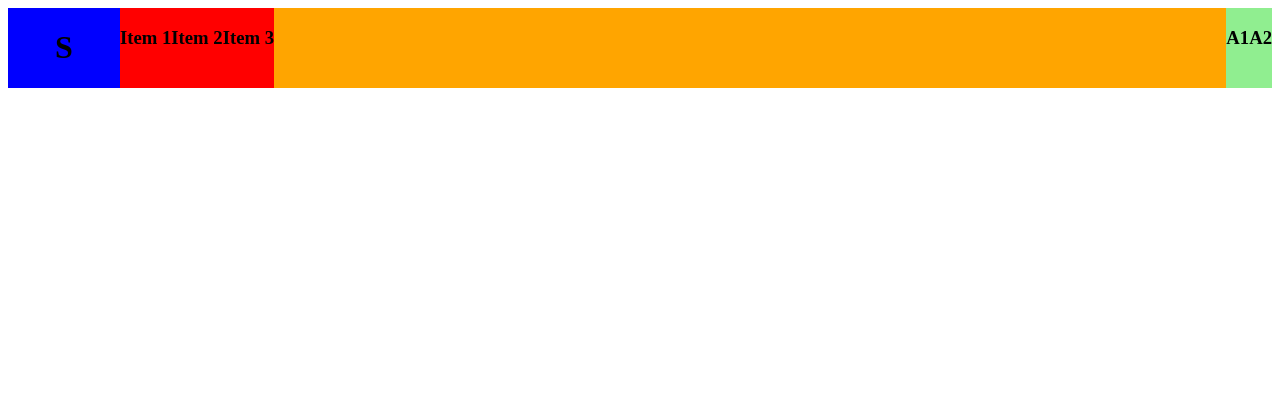
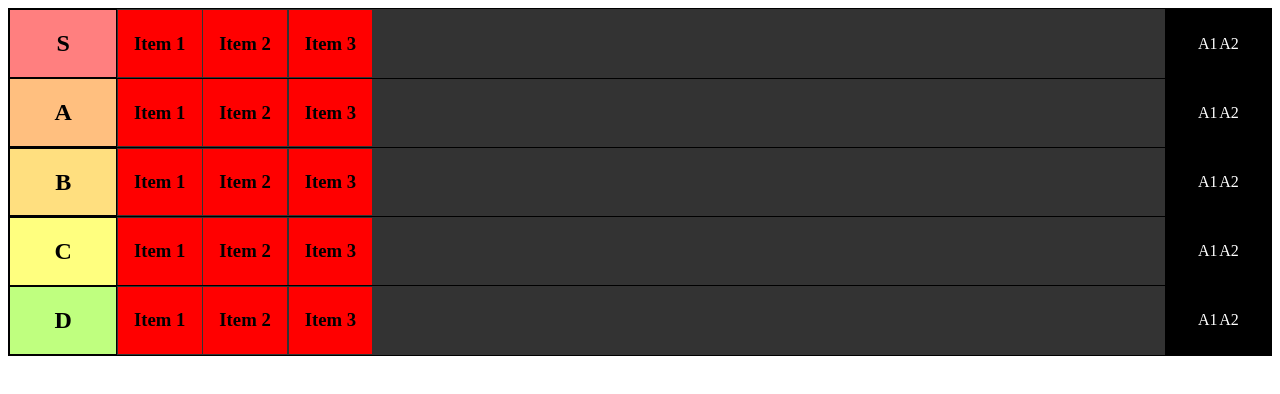
Before and after one commit to vincitaylaran/tier-list, a React (Create React App) app: page / in a window 1280 px wide. Shown: the top 394 px of the page. Built offline with nearby package versions, Linux system fonts and the light colour scheme.

Commit message:
create state for App, decouple and create file for Item, minor styling

```diff
--- a/src/App.js
+++ b/src/App.js
@@ -1,11 +1,19 @@
-import React from "react";
+import React, { Component } from "react";
+
+import { initialData as data } from "./initial-data";
 
 import TierList from "./components/TierList";
 
-export default () => {
-  return (
-    <div>
-      <TierList />
-    </div>
-  );
-};
+class App extends Component {
+  state = { rows: data.rows, items: data.items };
+
+  render() {
+    return (
+      <div>
+        <TierList rows={this.state.rows} />
+      </div>
+    );
+  }
+}
+
+export default App;
--- /dev/null
+++ b/src/components/Item.js
@@ -0,0 +1,25 @@
+import React, { Component } from "react";
+import styled from "styled-components";
+
+const Container = styled.div`
+  background-color: red;
+  width: 8%;
+
+  display: flex;
+  justify-content: center;
+  align-items: center;
+
+  margin: 0.05rem;
+`;
+
+class Item extends Component {
+  render() {
+    return (
+      <Container>
+        <h3>{this.props.value}</h3>
+      </Container>
+    );
+  }
+}
+
+export default Item;
--- a/src/components/TierList.js
+++ b/src/components/TierList.js
@@ -1,71 +1,77 @@
 import React, { Component } from "react";
 import styled from "styled-components";
 
+import Item from "./Item";
+
 const Container = styled.div`
-  display: flex;
-  flex-direction: row;
+  background-color: black;
+  padding: 0.04rem;
 `;
 
 const Row = styled.div`
   width: 100%;
-  background-color: lightgrey;
+  background-color: black;
 
   display: flex;
+  flex-direction: row;
+
+  margin: 0.05rem;
 `;
 
 const Value = styled.div`
-  background-color: blue;
+  background-color: ${(props) => (props.color ? props.color : "#FFF")};
   width: 9%;
 
   display: flex;
   justify-content: center;
+
+  margin: 0.05rem;
 `;
 
 const Items = styled.div`
   display: flex;
-  background-color: orange;
+  background-color: ${(props) => (props.color ? props.color : "#333")};
   width: 89%;
-`;
-
-const Item = styled.div`
-  background-color: red;
 `;
 
 const Actions = styled.div`
   display: flex;
-  background-color: lightgreen;
+  background-color: black;
+  width: 9%;
+  justify-content: center;
+  margin: 0.05rem;
+  color: white;
 `;
 
-const Action = styled.div``;
+const Action = styled.div`
+  display: flex;
+  justify-content: center;
+  align-items: center;
+  margin: 0.05rem;
+`;
 
 class TierList extends Component {
   render() {
     return (
       <Container>
-        <Row>
-          <Value>
-            <h1>S</h1>
-          </Value>
-          <Items>
-            <Item>
-              <h3>Item 1</h3>
-            </Item>
-            <Item>
-              <h3>Item 2</h3>
-            </Item>
-            <Item>
-              <h3>Item 3</h3>
-            </Item>
-          </Items>
-          <Actions>
-            <Action>
-              <h3>A1</h3>
-            </Action>
-            <Action>
-              <h3>A2</h3>
-            </Action>
-          </Actions>
-        </Row>
+        {this.props.rows.map((row, index) => {
+          return (
+            <Row key={index}>
+              <Value color={row.tierColor}>
+                <h2>{row.tier}</h2>
+              </Value>
+              <Items color={row.itemsContainerColor}>
+                <Item value="Item 1" />
+                <Item value="Item 2" />
+                <Item value="Item 3" />
+              </Items>
+              <Actions>
+                <Action>A1</Action>
+                <Action>A2</Action>
+              </Actions>
+            </Row>
+          );
+        })}
       </Container>
     );
   }
--- /dev/null
+++ b/src/initial-data.js
@@ -0,0 +1,51 @@
+export const initialData = {
+  rows: [
+    {
+      id: 1,
+      tier: "S",
+      items: [],
+      itemsContainerColor: "#333",
+      tierColor: "rgb(255, 127, 127)",
+    },
+    {
+      id: 2,
+      tier: "A",
+      items: [],
+      itemsContainerColor: "#333",
+      tierColor: "rgb(255, 191, 127)",
+    },
+    {
+      id: 3,
+      tier: "B",
+      items: [],
+      itemsContainerColor: "#333",
+      tierColor: "rgb(255, 223, 127)",
+    },
+    {
+      id: 4,
+      tier: "C",
+      items: [],
+      itemsContainerColor: "#333",
+      tierColor: "#FFFF7F",
+    },
+    {
+      id: 5,
+      tier: "D",
+      items: [],
+      itemsContainerColor: "#333",
+      tierColor: "rgb(191, 255, 127)",
+    },
+  ],
+  items: [
+    { id: 1, value: "Item" },
+    { id: 2, value: "Item" },
+    { id: 3, value: "Item" },
+    { id: 4, value: "Item" },
+    { id: 5, value: "Item" },
+    { id: 6, value: "Item" },
+    { id: 7, value: "Item" },
+    { id: 8, value: "Item" },
+    { id: 9, value: "Item" },
+    { id: 10, value: "Item" },
+  ],
+};
```
